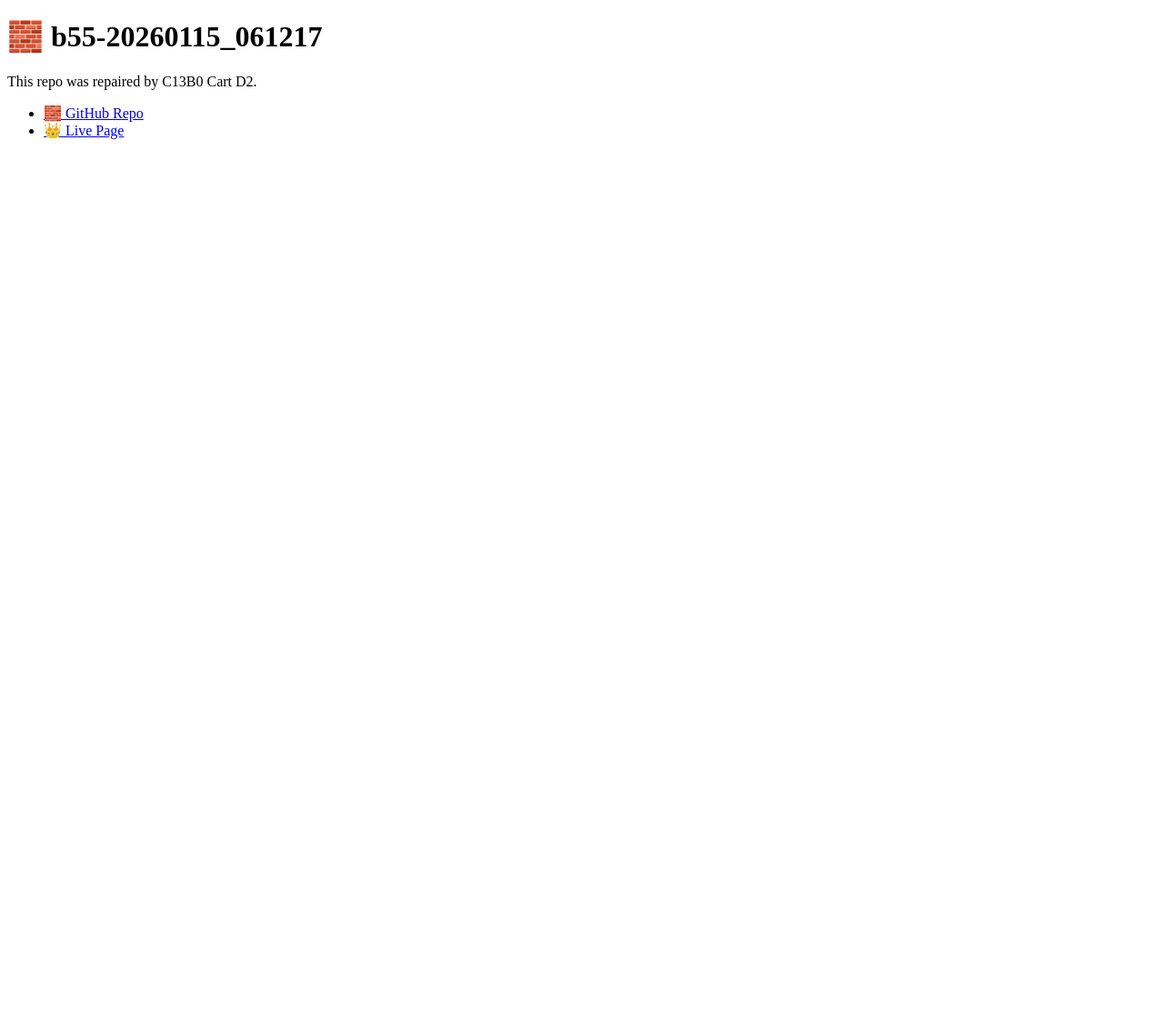
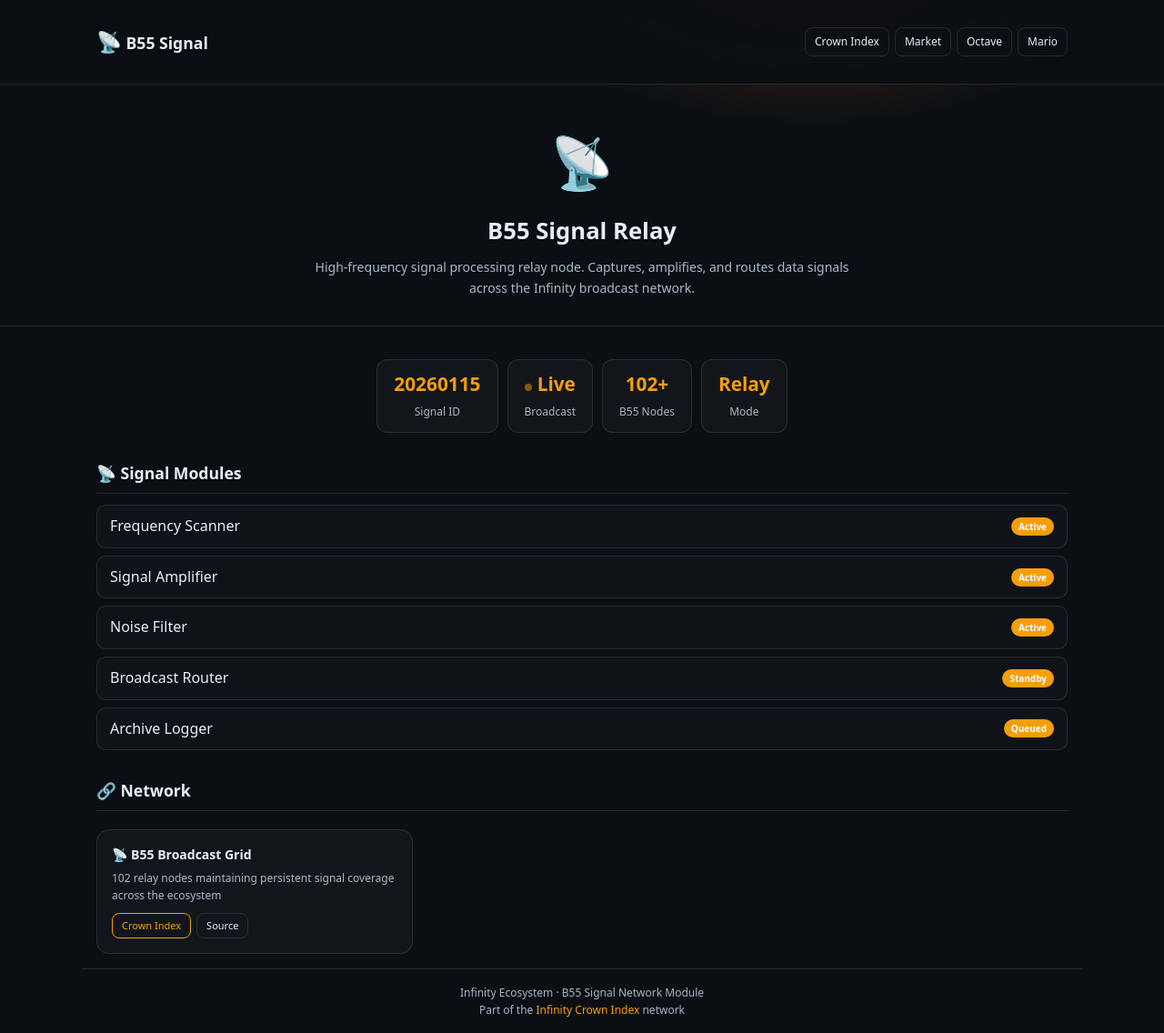
Before and after one commit to pewpi-infinity/b55-20260115_061217, a plain HTML site: page index.html in a window 1280 px wide. Shown: the whole page at 91% size. Before the commit the page ends 800 px from the top, so only its background shows below. Drawn offline with Linux system fonts and the light colour scheme.

Commit message:
Deploy b55 index - Infinity ecosystem

```diff
--- a/index.html
+++ b/index.html
@@ -1,15 +1,151 @@
-<!doctype html>
-<html>
-<head>
-<meta charset="utf-8">
-<title>b55-20260115_061217</title>
-</head>
-<body>
-<h1>🧱 b55-20260115_061217</h1>
-<p>This repo was repaired by C13B0 Cart D2.</p>
-<ul>
-  <li><a href="https://github.com/pewpi-infinity/b55-20260115_061217">🧱 GitHub Repo</a></li>
-  <li><a href="https://pewpi-infinity.github.io/b55-20260115_061217/">👑 Live Page</a></li>
-</ul>
-</body>
-</html>
+<!doctype html><html lang="en"><head>
+<meta charset="utf-8"><meta name="viewport" content="width=device-width,initial-scale=1">
+<title>B55 Signal - 20260115_061217</title>
+<style>
+:root {
+  --bg: #0b0f14;
+  --panel: #0f1620;
+  --line: rgba(255,255,255,.1);
+  --text: #e8eef7;
+  --muted: #a9b7c8;
+  --accent: #f59e0b;
+  --accent2: #fbbf24;
+}
+* { box-sizing: border-box; margin: 0; padding: 0; }
+body {
+  background: radial-gradient(800px 500px at 70% -10%, #78350f, transparent 50%), var(--bg);
+  color: var(--text);
+  font-family: system-ui, -apple-system, sans-serif;
+  line-height: 1.6;
+  min-height: 100vh;
+}
+a { color: var(--accent); text-decoration: none; }
+a:hover { text-decoration: underline; }
+.wrap { max-width: 1100px; margin: auto; padding: 16px; }
+header {
+  position: sticky; top: 0; z-index: 10;
+  background: rgba(11,15,20,.95);
+  backdrop-filter: blur(10px);
+  border-bottom: 1px solid var(--line);
+  padding: 12px 16px;
+}
+.hdr { display: flex; gap: 12px; align-items: center; flex-wrap: wrap; }
+.brand { font-weight: 800; font-size: 1.1rem; white-space: nowrap; }
+.brand-icon { font-size: 1.4rem; }
+.nav { display: flex; gap: 6px; flex-wrap: wrap; margin-left: auto; }
+.nav a {
+  font-size: 12px; padding: 5px 10px;
+  border: 1px solid var(--line); border-radius: 8px;
+  white-space: nowrap; color: var(--text);
+}
+.nav a:hover { background: rgba(255,255,255,.06); text-decoration: none; }
+.hero {
+  text-align: center; padding: 40px 16px 30px;
+  border-bottom: 1px solid var(--line);
+}
+.hero-icon { font-size: 3.5rem; margin-bottom: 12px; }
+.hero h1 { font-size: 1.6rem; font-weight: 800; margin-bottom: 8px; }
+.hero p { color: var(--muted); max-width: 600px; margin: auto; font-size: 14px; }
+.stats { display: flex; gap: 10px; flex-wrap: wrap; justify-content: center; margin: 20px 0; }
+.stat {
+  border: 1px solid var(--line); border-radius: 12px;
+  padding: 10px 18px; text-align: center;
+  background: rgba(255,255,255,.03);
+}
+.stat strong { display: block; font-size: 1.3rem; color: var(--accent); }
+.stat span { font-size: 12px; color: var(--muted); }
+.grid { display: grid; grid-template-columns: repeat(auto-fill, minmax(300px, 1fr)); gap: 12px; margin-top: 20px; }
+.card {
+  border: 1px solid var(--line); border-radius: 14px;
+  padding: 16px; background: rgba(255,255,255,.03);
+  transition: border-color .2s, transform .2s;
+}
+.card:hover { border-color: var(--accent); transform: translateY(-2px); }
+.card-title { font-weight: 700; font-size: 14px; margin-bottom: 4px; }
+.card-desc { font-size: 12px; color: var(--muted); margin-bottom: 10px; }
+.card-links { display: flex; gap: 6px; flex-wrap: wrap; }
+.btn {
+  font-size: 11px; padding: 4px 10px;
+  border: 1px solid var(--line); border-radius: 8px;
+  color: var(--text); background: transparent;
+  cursor: pointer; text-decoration: none;
+}
+.btn:hover { background: rgba(255,255,255,.06); text-decoration: none; }
+.btn-accent { border-color: var(--accent); color: var(--accent); }
+section { margin-top: 30px; }
+section h2 { font-size: 1.1rem; font-weight: 700; margin-bottom: 12px; padding-bottom: 8px; border-bottom: 1px solid var(--line); }
+.tiny { font-size: 11px; color: var(--muted); }
+footer {
+  border-top: 1px solid var(--line);
+  margin-top: 40px; padding: 16px 0;
+  text-align: center; font-size: 12px; color: var(--muted);
+}
+.pulse { animation: pulse 2s ease-in-out infinite; }
+@keyframes pulse { 0%,100% { opacity: 1; } 50% { opacity: .5; } }
+.status-dot { display: inline-block; width: 8px; height: 8px; border-radius: 50%; background: var(--accent); margin-right: 6px; }
+.module-list { list-style: none; }
+.module-list li {
+  padding: 10px 14px; border: 1px solid var(--line); border-radius: 10px;
+  margin-bottom: 8px; display: flex; justify-content: space-between; align-items: center;
+  background: rgba(255,255,255,.02);
+}
+.module-list li:hover { border-color: var(--accent); }
+.tag { font-size: 10px; padding: 2px 8px; border-radius: 99px; background: var(--accent); color: #fff; font-weight: 600; }
+</style>
+</head><body>
+<header><div class="wrap hdr">
+  <span class="brand"><span class="brand-icon">&#x1F4E1;</span> B55 Signal</span>
+
+    <nav class="nav">
+      <a href="https://pewpi-infinity.github.io/infinity-crown-index/">Crown Index</a>
+      <a href="https://pewpi-infinity.github.io/infinity-spark-market/">Market</a>
+      <a href="https://pewpi-infinity.github.io/smug_look/">Octave</a>
+      <a href="https://pewpi-infinity.github.io/MARIO-TOKENS/">Mario</a>
+    </nav>
+</div></header>
+
+<div class="hero">
+  <div class="hero-icon">&#x1F4E1;</div>
+  <h1>B55 Signal Relay</h1>
+  <p>High-frequency signal processing relay node. Captures, amplifies, and routes data signals across the Infinity broadcast network.</p>
+</div>
+
+<div class="wrap">
+  <div class="stats">
+    <div class="stat"><strong>20260115</strong><span>Signal ID</span></div>
+    <div class="stat"><strong><span class="status-dot pulse"></span>Live</strong><span>Broadcast</span></div>
+    <div class="stat"><strong>102+</strong><span>B55 Nodes</span></div>
+    <div class="stat"><strong>Relay</strong><span>Mode</span></div>
+  </div>
+
+  <section>
+    <h2>&#x1F4E1; Signal Modules</h2>
+    <ul class="module-list">
+      <li><span>Frequency Scanner</span><span class="tag">Active</span></li>
+      <li><span>Signal Amplifier</span><span class="tag">Active</span></li>
+      <li><span>Noise Filter</span><span class="tag">Active</span></li>
+      <li><span>Broadcast Router</span><span class="tag">Standby</span></li>
+      <li><span>Archive Logger</span><span class="tag">Queued</span></li>
+    </ul>
+  </section>
+
+  <section>
+    <h2>&#x1F517; Network</h2>
+    <div class="grid">
+      <div class="card">
+        <div class="card-title">&#x1F4E1; B55 Broadcast Grid</div>
+        <div class="card-desc">102 relay nodes maintaining persistent signal coverage across the ecosystem</div>
+        <div class="card-links">
+          <a class="btn btn-accent" href="https://pewpi-infinity.github.io/infinity-crown-index/">Crown Index</a>
+          <a class="btn" href="https://github.com/pewpi-infinity/b55-20260115_061217" target="_blank">Source</a>
+        </div>
+      </div>
+    </div>
+  </section>
+</div>
+
+<footer class="wrap">
+  Infinity Ecosystem &middot; B55 Signal Network Module<br>
+  Part of the <a href="https://pewpi-infinity.github.io/infinity-crown-index/">Infinity Crown Index</a> network
+</footer>
+</body></html>
```
